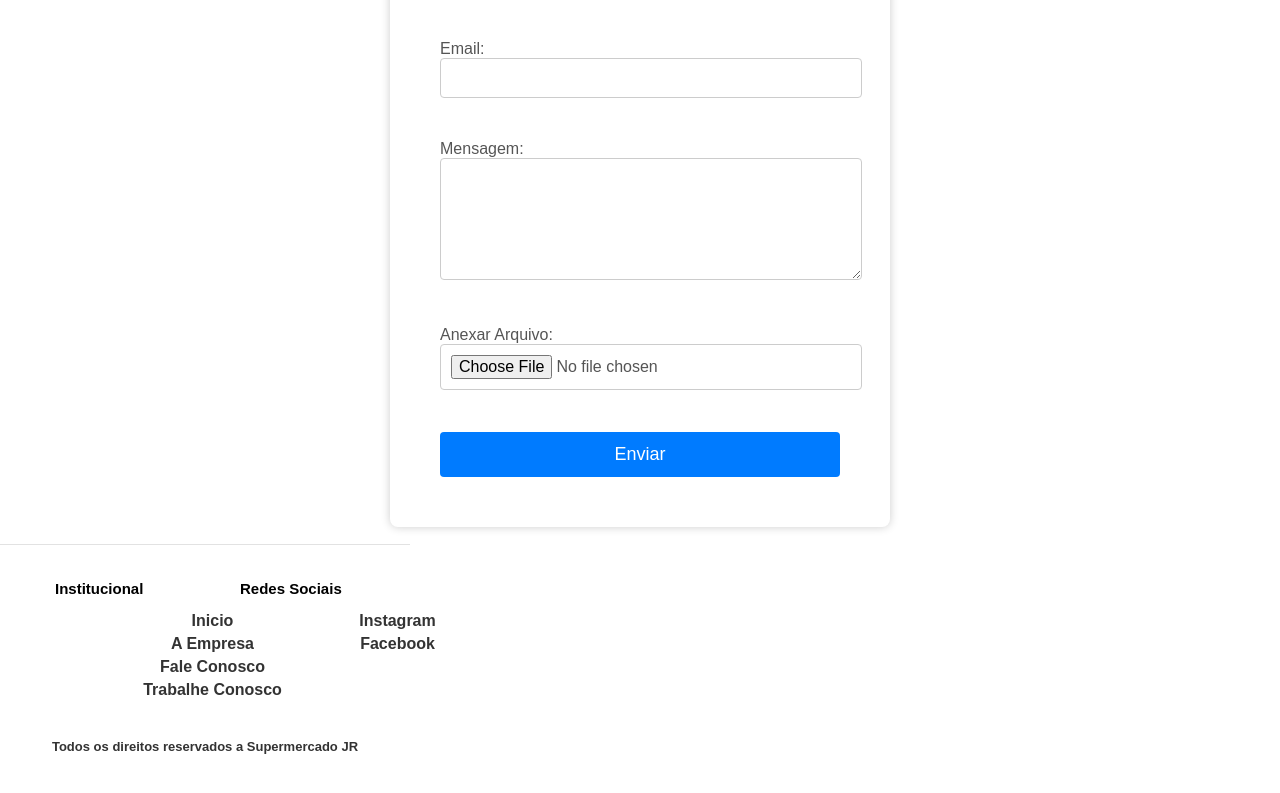
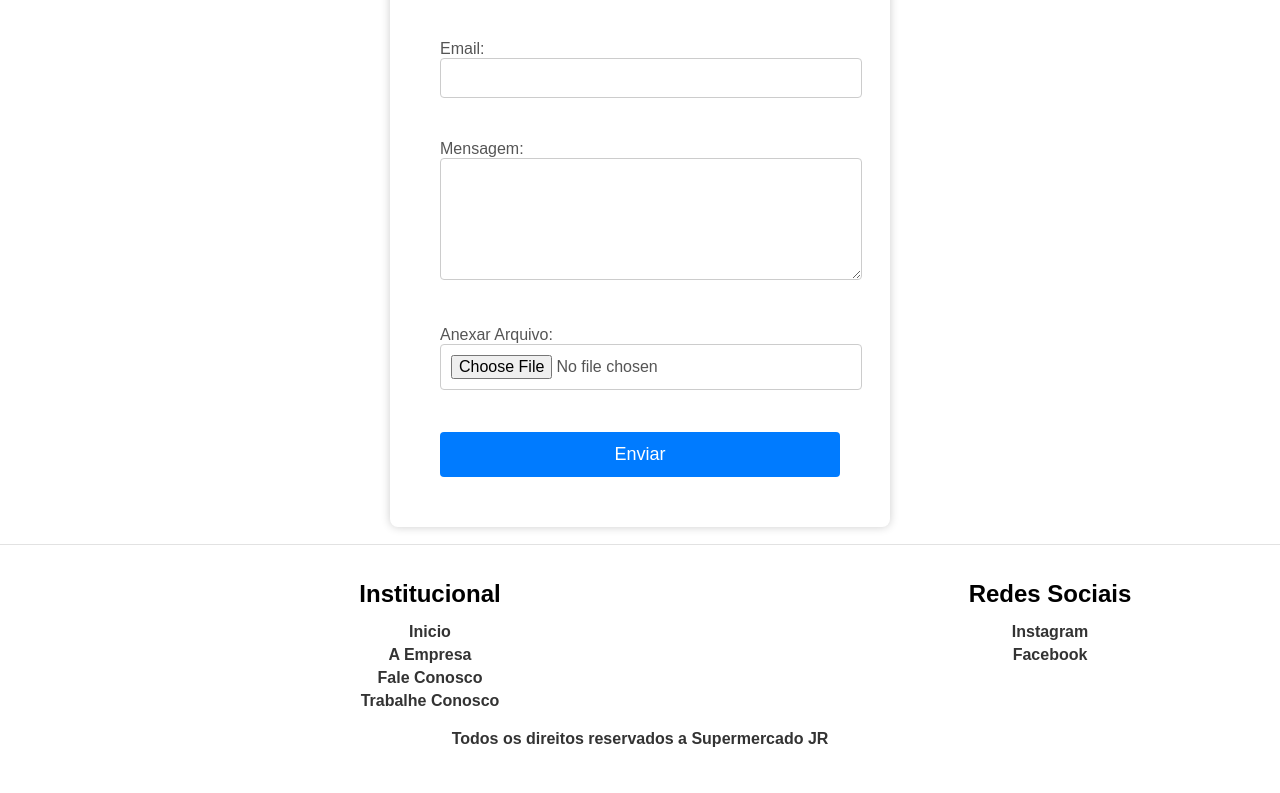
Before and after one commit to masamps/mercado-jr, a React (Create React App) app: page /Trabalhe in a window 1280 px wide. Shown: the part 346-1139 px from the top of the page. Built offline with nearby package versions, Linux system fonts and the light colour scheme; the HTML template or start-up script is replaced by a standard one.

Commit message:
fix: ajusta footer para tela full hd

```diff
--- a/src/styles/footer.css
+++ b/src/styles/footer.css
@@ -66,31 +66,7 @@ footer {
     position: relative;
    }
 
-   @media screen and (min-width: 768px) {
-    footer {
-      height: 300px; /* Altura fixa para telas maiores */
-    }
-
-    .footer-section {
-      width: 50%; /* Cada seção ocupa metade do rodapé */
-      display: inline-block;
-      vertical-align: top;
-    }
-
-    .footer-section h2 {
-      text-align: left;
-      margin-left: 0px;
-    }
-
-    .p-footer {
-      position: relative;
-      bottom: 0;
-      display: flex;
-      justify-content: center;
-    }
-  }
-
-  @media screen and (min-width: 430px) {
+  @media screen and (max-width: 430px) {
     footer {
       height: 200px;
       width: 370px;
```
